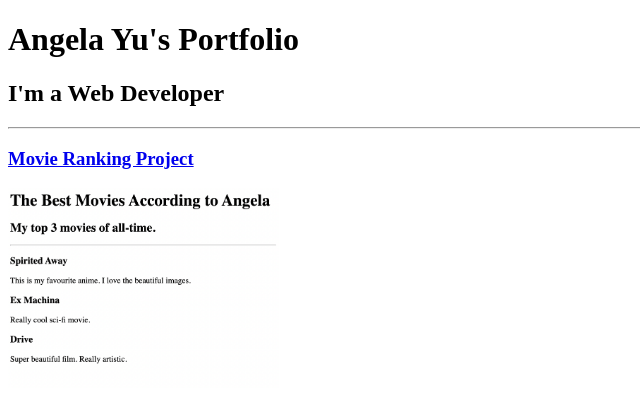
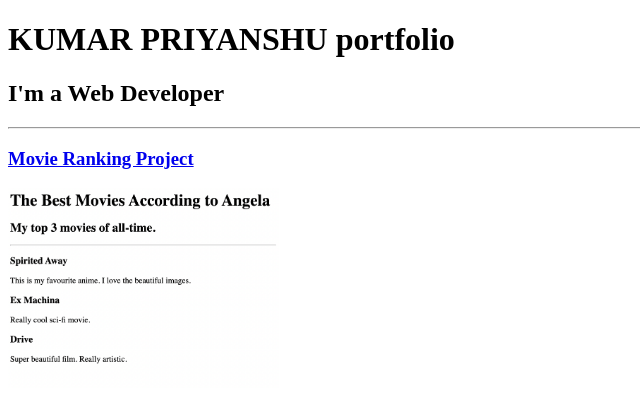
Before and after one commit to Kpdeb/html-portfolio, a plain HTML site: page index.html in a window 1280 px wide. Shown: the top 408 px of the page, without its empty margins (0-640 px from the left). Drawn offline with Linux system fonts and the light colour scheme.

Commit message:
Update index.html

```diff
--- a/index.html
+++ b/index.html
@@ -7,7 +7,7 @@
 </head>
 
 <body>
-  <h1>Angela Yu's Portfolio</h1>
+  <h1>KUMAR PRIYANSHU portfolio</h1>
   <h2>I'm a Web Developer</h2>
   <hr />
   <h3><a href="./public/movie-ranking.html">Movie Ranking Project</a></h3>
```
